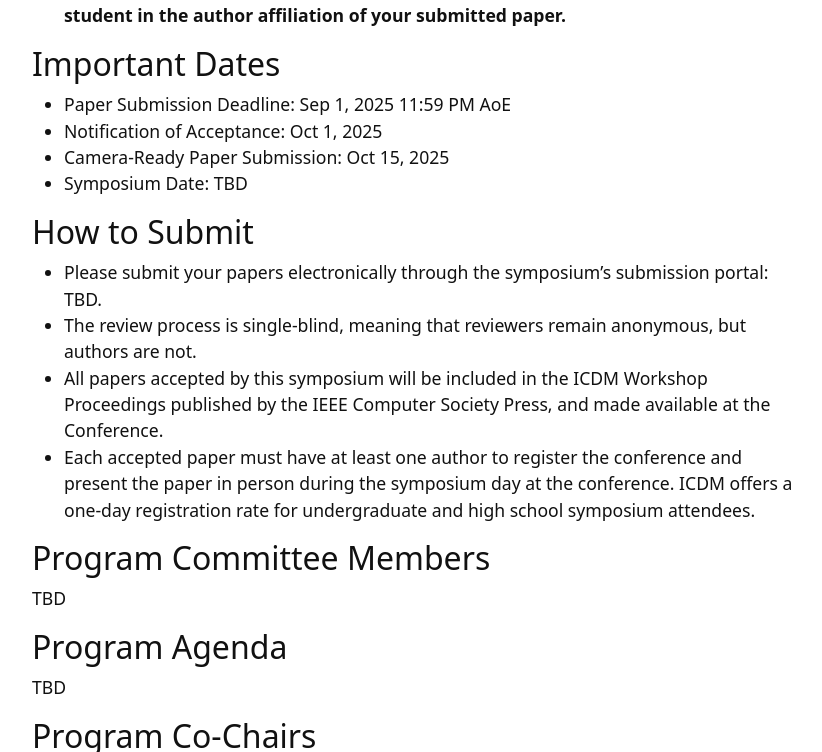
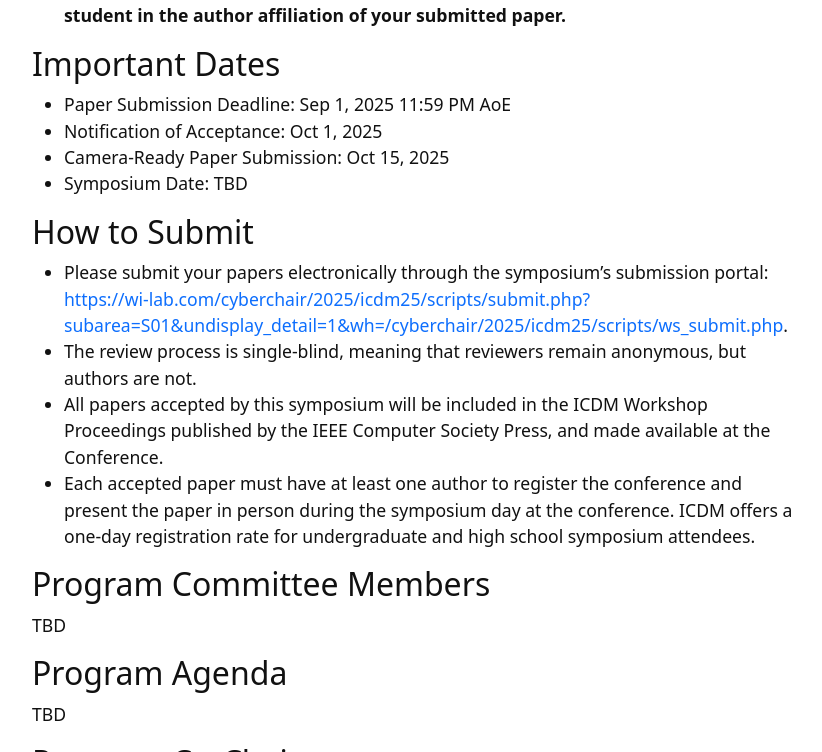
Before and after one commit to xuanwang91/2025-ICDM-UGHS, a Jekyll site: the page built from index.md, in a window 1280 px wide and 900 px high, scrolled down 1479 px, cut to the strip 0-752 px from the top of the window. Shown: the whole strip, without its empty margins (220-1042 px from the left). Built offline with Jekyll 4.4.1, drawn with Linux system fonts in a browser that asks for light colours.

Commit message:
Update index.md

```diff
--- a/index.md
+++ b/index.md
@@ -118,7 +118,7 @@ Submitted papers should present novel ideas, methodologies, algorithms, or appli
 - Symposium Date: TBD
 
 ## How to Submit
-- Please submit your papers electronically through the symposium's submission portal: TBD.
+- Please submit your papers electronically through the symposium's submission portal: [https://wi-lab.com/cyberchair/2025/icdm25/scripts/submit.php?subarea=S01&undisplay_detail=1&wh=/cyberchair/2025/icdm25/scripts/ws_submit.php](https://wi-lab.com/cyberchair/2025/icdm25/scripts/submit.php?subarea=S01&undisplay_detail=1&wh=/cyberchair/2025/icdm25/scripts/ws_submit.php).
 - The review process is single-blind, meaning that reviewers remain anonymous, but authors are not.
 - All papers accepted by this symposium will be included in the ICDM Workshop Proceedings published by the IEEE Computer Society Press, and made available at the Conference.
 - Each accepted paper must have at least one author to register the conference and present the paper in person during the symposium day at the conference. ICDM offers a one-day registration rate for undergraduate and high school symposium attendees.
```
